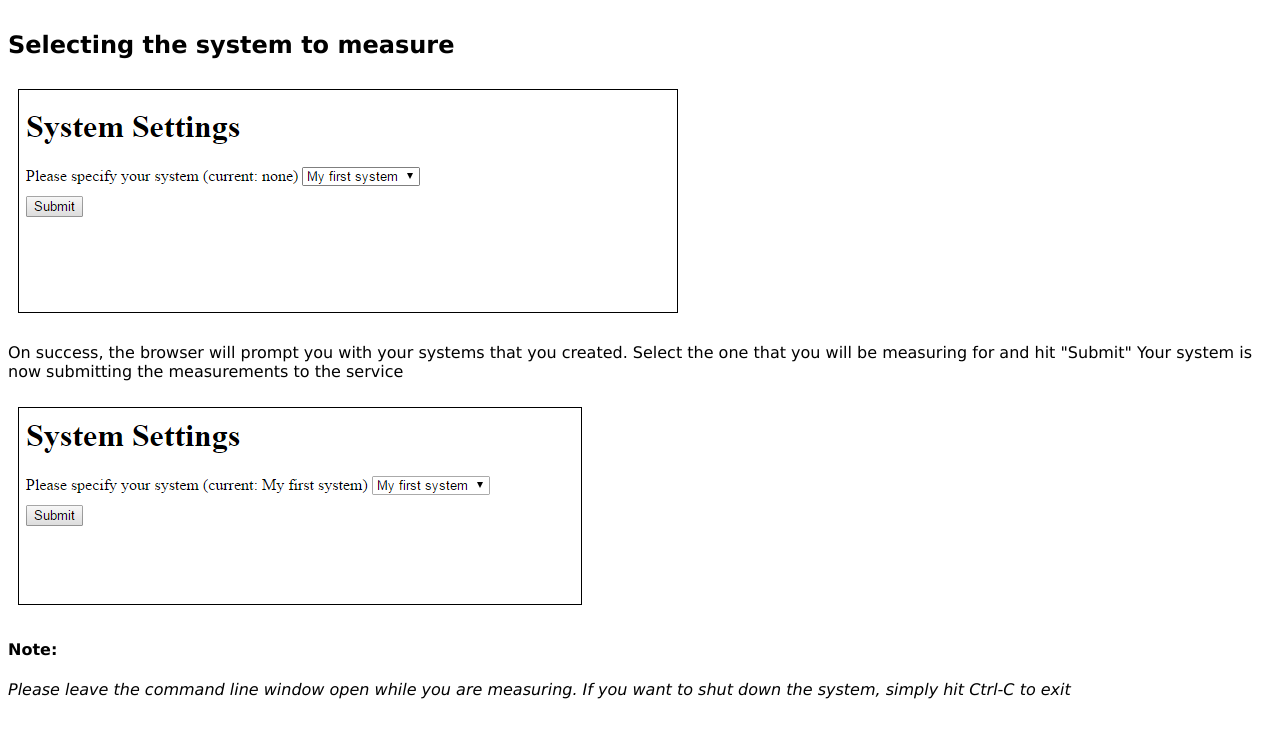
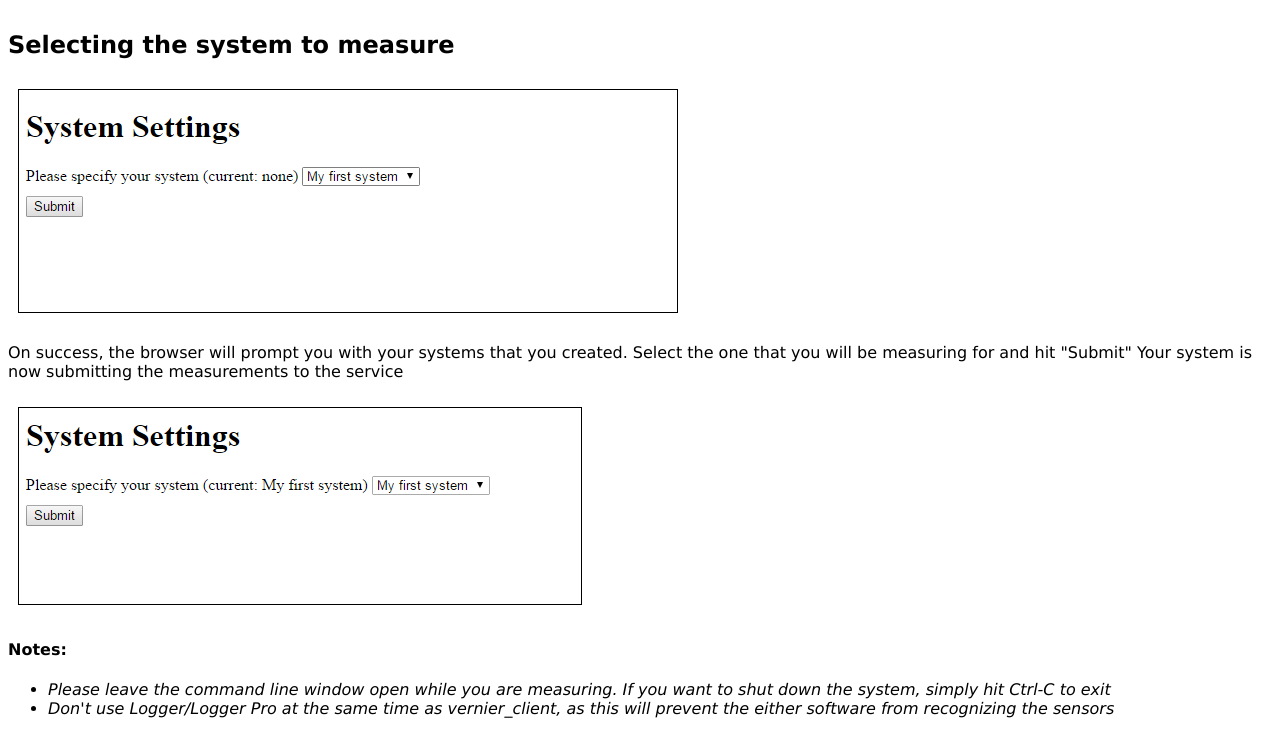
Before and after one commit to baliga-lab/aqx_rt_probeware, a plain HTML site: page doc/index.html in a window 1280 px wide. Shown: the part 1196-1930 px from the top of the page. Drawn offline with Linux system fonts and the light colour scheme.

Commit message:
updated index pade

```diff
--- a/doc/index.html
+++ b/doc/index.html
@@ -57,10 +57,11 @@
     </p>
     <img src="screen5.png">
 
-    <h4>Note:</h4>
-    <p style="font-style: italic;">
-      Please leave the command line window open while you are measuring.
-      If you want to shut down the system, simply hit Ctrl-C to exit
-    </p>
+    <h4>Notes:</h4>
+    <ul style="font-style: italic;">
+      <li>Please leave the command line window open while you are measuring.
+      If you want to shut down the system, simply hit Ctrl-C to exit</li>
+      <li>Don't use Logger/Logger Pro at the same time as vernier_client, as this will prevent the either software from recognizing the sensors</li>
+    </ul>
   </body>
 </html>
```
